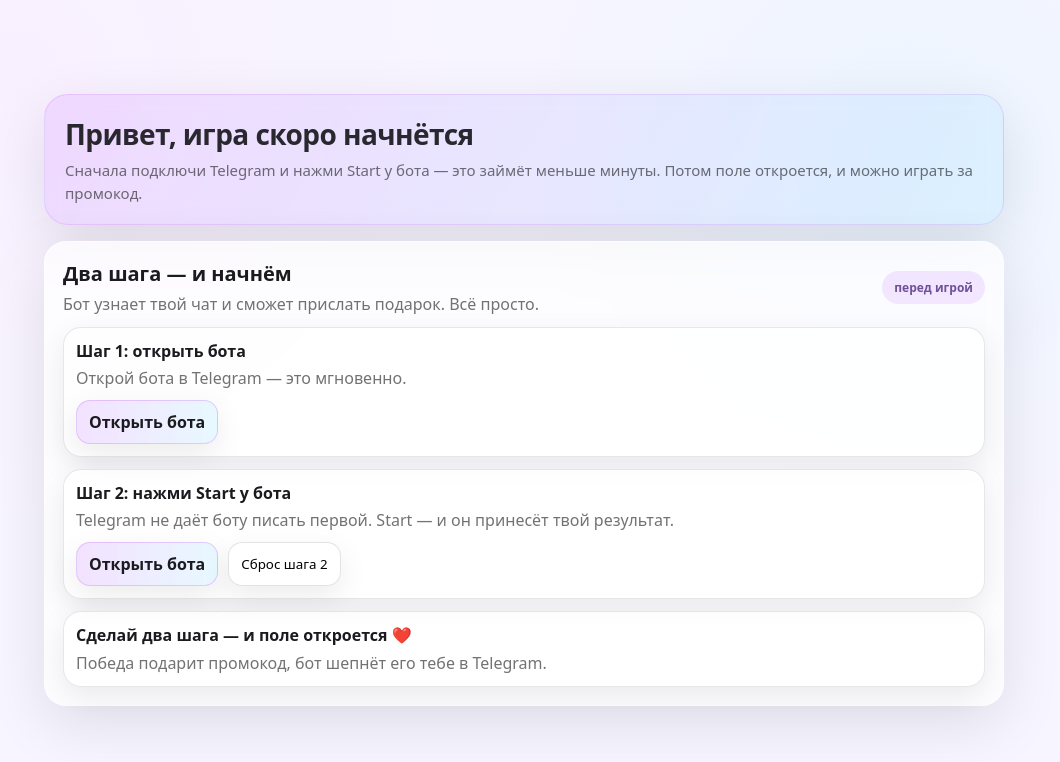
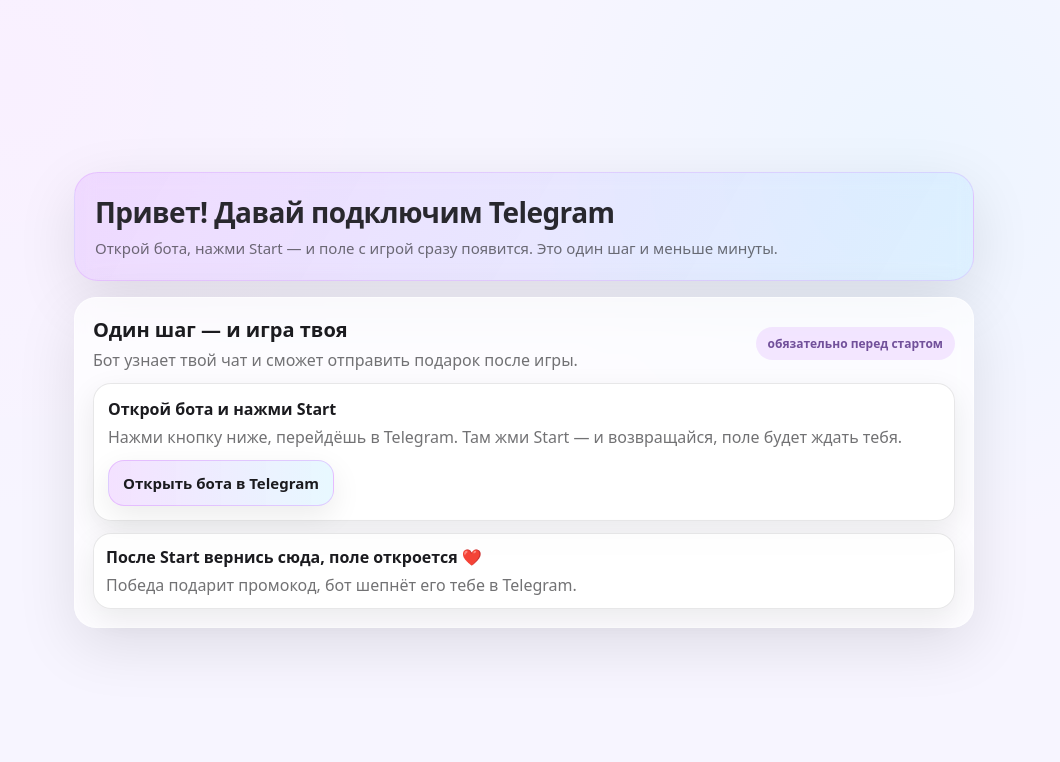
Before and after one commit to Stanislav19933/work, a Next.js app: page / in a window 1280 px wide. Shown: the top 762 px of the page, without its empty margins (116-1176 px from the left). Built offline with nearby package versions, Linux system fonts and the light colour scheme.

Commit message:
Simplify Telegram start to single step before game

```diff
--- a/app/page.jsx
+++ b/app/page.jsx
@@ -60,7 +60,6 @@
 }
 
 export default function Page() {
-  const [botOpenedHint, setBotOpenedHint] = useState(false);
   const [botStartedHint, setBotStartedHint] = useState(false);
 
   const [board, setBoard] = useState(Array(9).fill(EMPTY));
@@ -77,12 +76,9 @@
 
   const mounted = useRef(false);
 
-  // Telegram Login Widget: вставляется скриптом
   useEffect(() => {
-    // Флаги открывал/нажимал Start — чисто для UX
-    const opened = localStorage.getItem("bot_opened") === "1";
+    // Флаг «нажал Start» — чисто для UX
     const started = localStorage.getItem("bot_started") === "1";
-    setBotOpenedHint(opened);
     setBotStartedHint(started);
 
     mounted.current = true;
@@ -222,24 +218,17 @@
     localStorage.setItem("bot_started", "1");
     setBotStartedHint(true);
     // Здесь “быстрый юмор”: бот не читает мысли, зато читает /start.
-    setToast("Отлично. Теперь бот не стесняется писать первым 🙂");
+    setToast("Открываем бота. Нажми Start — и вернись играть 💜");
   }
 
-  function markBotOpened() {
-    localStorage.setItem("bot_opened", "1");
-    setBotOpenedHint(true);
-    setToast("Открываем бота в Telegram ❤️");
-  }
-
-  const connectStepsOk = botOpenedHint && botStartedHint;
-  const showGame = connectStepsOk;
+  const showGame = botStartedHint;
 
   return (
     <div style={{ minHeight: "100vh", display: "grid", placeItems: "center", padding: 18, background: "radial-gradient(circle at 10% 10%, rgba(255,227,255,0.28), transparent 32%), radial-gradient(circle at 80% 20%, rgba(214,245,255,0.32), transparent 32%), #f7f5ff" }}>
       <Confetti run={confettiRun} />
 
       {!showGame && (
-        <div style={{ width: "min(960px, 100%)", display: "grid", gap: 16, animation: "fadeSlide 320ms ease" }}>
+        <div style={{ width: "min(900px, 100%)", display: "grid", gap: 16, animation: "fadeSlide 280ms ease" }}>
           <div style={{
             background: "linear-gradient(120deg, rgba(192,92,255,0.16), rgba(109,214,255,0.14))",
             border: "1px solid rgba(192,92,255,0.18)",
@@ -250,10 +239,10 @@
             backdropFilter: "blur(10px)"
           }}>
             <div style={{ fontSize: 28, fontWeight: 750, letterSpacing: "-0.02em" }}>
-              Привет, игра скоро начнётся
+              Привет! Давай подключим Telegram
             </div>
             <div style={{ color: "var(--muted)", marginTop: 6, fontSize: 15, lineHeight: 1.5 }}>
-              Сначала подключи Telegram и нажми Start у бота — это займёт меньше минуты. Потом поле откроется, и можно играть за промокод.
+              Открой бота, нажми Start — и поле с игрой сразу появится. Это один шаг и меньше минуты.
             </div>
           </div>
 
@@ -266,51 +255,51 @@
             display: "grid",
             gap: 12,
             backdropFilter: "blur(10px)",
-            animation: "lift 320ms ease"
+            animation: "lift 280ms ease"
           }}>
             <div style={{ display: "flex", alignItems: "center", justifyContent: "space-between", gap: 10 }}>
               <div>
-                <div style={{ fontSize: 20, fontWeight: 750 }}>Два шага — и начнём</div>
+                <div style={{ fontSize: 20, fontWeight: 750 }}>Один шаг — и игра твоя</div>
                 <div style={{ color: "var(--muted)", marginTop: 6 }}>
-                  Бот узнает твой чат и сможет прислать подарок. Всё просто.
+                  Бот узнает твой чат и сможет отправить подарок после игры.
                 </div>
               </div>
               <div style={{ padding: "8px 12px", borderRadius: 999, background: "rgba(192,92,255,0.14)", color: "rgba(99,63,143,0.9)", fontWeight: 700, fontSize: 12 }}>
-                перед игрой
+                обязательно перед стартом
               </div>
             </div>
 
-            <div style={{ display: "grid", gap: 12 }}>
             <div style={{
-                padding: 12,
+              padding: 14,
               borderRadius: 18,
               border: "1px solid rgba(27,27,31,0.10)",
-                background: "rgba(255,255,255,0.7)",
+              background: "rgba(255,255,255,0.75)",
               boxShadow: "var(--shadow2)",
-                animation: botOpenedHint ? "pulse 820ms ease" : "fadeIn 260ms ease"
+              animation: botStartedHint ? "pulse 820ms ease" : "fadeIn 240ms ease"
             }}>
-                <div style={{ fontWeight: 700 }}>
-                  {botOpenedHint ? "✅ Шаг 1: Открыли бота" : "Шаг 1: открыть бота"}
+              <div style={{ fontWeight: 750 }}>
+                {botStartedHint ? "✅ Бот открыт и Start нажат" : "Открой бота и нажми Start"}
               </div>
-                <div style={{ color: "var(--muted)", marginTop: 6, lineHeight: 1.35 }}>
-                  Открой бота в Telegram — это мгновенно.
+              <div style={{ color: "var(--muted)", marginTop: 6, lineHeight: 1.4 }}>
+                Нажми кнопку ниже, перейдёшь в Telegram. Там жми Start — и возвращайся, поле будет ждать тебя.
               </div>
-                <div style={{ marginTop: 10, display: "flex", gap: 10, flexWrap: "wrap" }}>
+              <div style={{ marginTop: 12, display: "flex", gap: 10, flexWrap: "wrap" }}>
                 <a
-                    href={`https://t.me/${BOT_USERNAME}`}
+                  href={`https://t.me/${BOT_USERNAME}?start=play`}
                   target="_blank"
                   rel="noreferrer"
-                    onClick={markBotOpened}
+                  onClick={markBotStarted}
                   style={{
-                      padding: "10px 12px",
-                      borderRadius: 14,
+                    padding: "12px 14px",
+                    borderRadius: 16,
                     border: "1px solid rgba(192,92,255,0.28)",
                     background: "linear-gradient(90deg, rgba(192,92,255,0.18), rgba(109,214,255,0.16))",
                     boxShadow: "var(--shadow2)",
-                      fontWeight: 700
+                    fontWeight: 750,
+                    fontSize: 15
                   }}
                 >
-                    Открыть бота
+                  Открыть бота в Telegram
                 </a>
               </div>
             </div>
@@ -319,62 +308,13 @@
               padding: 12,
               borderRadius: 18,
               border: "1px solid rgba(27,27,31,0.10)",
-                background: "rgba(255,255,255,0.7)",
-                boxShadow: "var(--shadow2)",
-                animation: botStartedHint ? "pulse 820ms ease" : "fadeIn 260ms ease"
-              }}>
-                <div style={{ fontWeight: 700 }}>
-                  {botStartedHint ? "✅ Шаг 2: Start у бота нажат" : "Шаг 2: нажми Start у бота"}
-                </div>
-                <div style={{ color: "var(--muted)", marginTop: 6, lineHeight: 1.35 }}>
-                  Telegram не даёт боту писать первой. Start — и он принесёт твой результат.
-                </div>
-                <div style={{ display: "flex", gap: 10, flexWrap: "wrap", marginTop: 10 }}>
-                  <a
-                    href={`https://t.me/${BOT_USERNAME}?start=play`}
-                    target="_blank"
-                    rel="noreferrer"
-                    onClick={markBotStarted}
-                    style={{
-                      padding: "10px 12px",
-                      borderRadius: 14,
-                      border: "1px solid rgba(192,92,255,0.28)",
-                      background: "linear-gradient(90deg, rgba(192,92,255,0.18), rgba(109,214,255,0.16))",
-                      boxShadow: "var(--shadow2)",
-                      fontWeight: 700
-                    }}
-                  >
-                    Открыть бота
-                  </a>
-
-                  <button
-                    onClick={() => { localStorage.removeItem("bot_started"); setBotStartedHint(false); setToast("Сбросили шаг 2"); }}
-                    style={{
-                      padding: "10px 12px",
-                      borderRadius: 14,
-                      border: "1px solid rgba(27,27,31,0.12)",
-                      background: "rgba(255,255,255,0.82)",
-                      boxShadow: "var(--shadow2)",
-                      cursor: "pointer"
-                    }}
-                  >
-                    Сброс шага 2
-                  </button>
-                </div>
-              </div>
-            </div>
-
-            <div style={{
-              padding: 12,
-              borderRadius: 18,
-              border: "1px solid rgba(27,27,31,0.10)",
-              background: connectStepsOk
-                ? "linear-gradient(180deg, rgba(43,182,115,0.14), rgba(255,255,255,0.72))"
-                : "rgba(255,255,255,0.72)",
+              background: botStartedHint
+                ? "linear-gradient(180deg, rgba(43,182,115,0.16), rgba(255,255,255,0.74))"
+                : "rgba(255,255,255,0.74)",
               boxShadow: "var(--shadow2)"
             }}>
               <div style={{ fontWeight: 750 }}>
-                {connectStepsOk ? "Готово! Поле открывается ❤️" : "Сделай два шага — и поле откроется ❤️"}
+                {botStartedHint ? "Готово! Возвращайся — игра уже открыта ❤️" : "После Start вернись сюда, поле откроется ❤️"}
               </div>
               <div style={{ color: "var(--muted)", marginTop: 6 }}>
                 Победа подарит промокод, бот шепнёт его тебе в Telegram.
```
Lines whose indentation alone changed are shown as unchanged.
